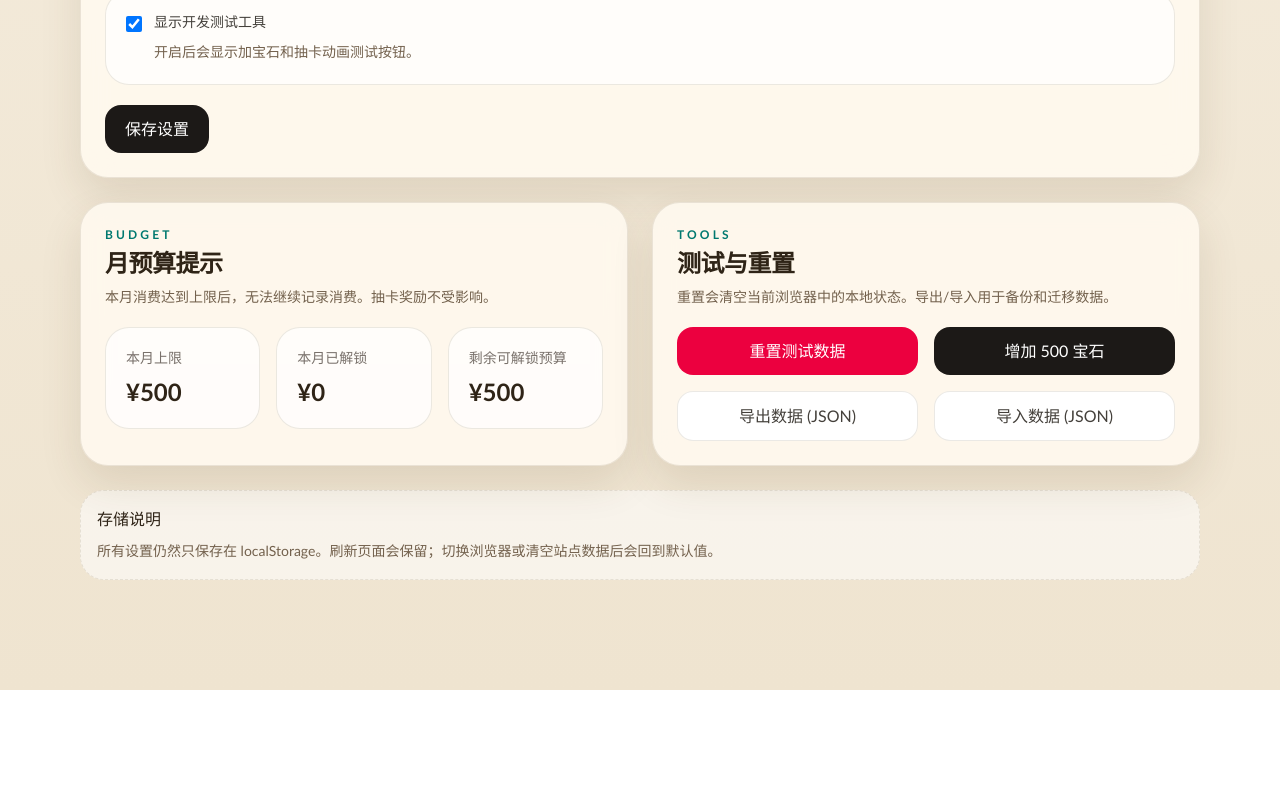
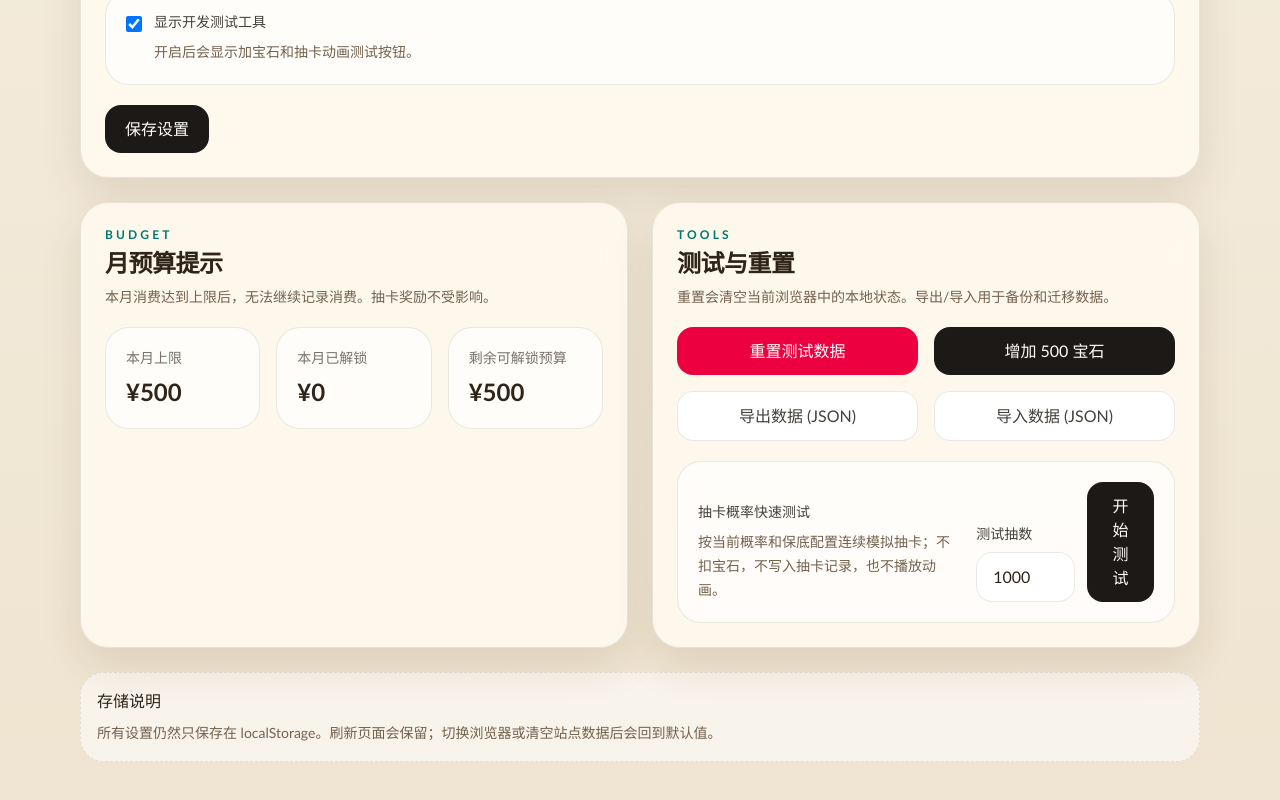
Before and after one commit to gkh-gbh/discipline-gacha, a Next.js app: page /settings in a window 1280 px wide. Shown: the part 3078-3878 px from the top of the page. Before the commit the page ends 3768 px from the top, so only its background shows below. Built offline with nearby package versions, Linux system fonts and the light colour scheme.

Commit message:
feat: 添加抽卡频率模拟功能及相关测试

```diff
--- a/src/app/settings/page.tsx
+++ b/src/app/settings/page.tsx
@@ -5,10 +5,24 @@ import { useEffect, useMemo, useState } from "react";
 import { useAppState } from "@/components/app-state-provider";
 import { PlaceholderNote, SectionCard } from "@/components/ui";
 import { formatOpenDaysLabel, WEEKDAY_OPTIONS } from "@/lib/date";
+import {
+  simulateGachaPullFrequencies,
+  WEEKEND_GACHA_POOL,
+} from "@/lib/gacha";
 import { difficultyMeta, normalizeTaskRewardSettings } from "@/lib/task-rewards";
-import type { GachaTierSetting, TaskDifficulty, TaskRewardSettings } from "@/types/domain";
+import type {
+  GachaRewardTier,
+  GachaTierSetting,
+  RewardRarity,
+  TaskDifficulty,
+  TaskRewardSettings,
+} from "@/types/domain";
 
 type RewardDraftState = Record<TaskDifficulty, { gems: string; dust: string }>;
+
+type GachaSimulationResult = ReturnType<typeof simulateGachaPullFrequencies>;
+
+const GACHA_RARITY_ORDER: RewardRarity[] = ["N", "R", "SR", "SSR", "UR"];
 
 function createRewardDraft(settings: TaskRewardSettings): RewardDraftState {
   return {
@@ -71,6 +85,8 @@ export default function SettingsPage() {
   const [rewardDraft, setRewardDraft] = useState<RewardDraftState>(
     createRewardDraft(appState.userSettings.taskRewardSettings),
   );
+  const [simulationPullCount, setSimulationPullCount] = useState("1000");
+  const [simulationResult, setSimulationResult] = useState<GachaSimulationResult | null>(null);
   const [actionMessage, setActionMessage] = useState<string | null>(null);
 
   const shouldShowDevTools = appState.userSettings.showDevTools;
@@ -234,6 +250,33 @@ export default function SettingsPage() {
   function handleAddDevGems() {
     addDevGems(500);
     setActionMessage("已增加 500 宝石。");
+  }
+
+  function handleRunGachaSimulation() {
+    const count = Number(simulationPullCount);
+
+    if (!simulationPullCount.trim() || !Number.isInteger(count) || count < 1) {
+      setActionMessage("抽卡测试次数必须是大于等于 1 的整数。");
+      return;
+    }
+
+    const customTiers: GachaRewardTier[] = appState.userSettings.gachaRewardTiers.map((tier) => ({
+      id: `tier_${tier.rarity.toLowerCase()}`,
+      poolId: WEEKEND_GACHA_POOL.id,
+      ...tier,
+    }));
+
+    setSimulationResult(
+      simulateGachaPullFrequencies({
+        count,
+        pityState: appState.pityState,
+        enablePity: appState.userSettings.enablePity,
+        customTiers,
+        srPityThreshold: appState.userSettings.srPityThreshold,
+        urPityThreshold: appState.userSettings.urPityThreshold,
+      }),
+    );
+    setActionMessage(`已完成 ${count.toLocaleString("zh-CN")} 次无记录抽卡测试。`);
   }
 
   function handleExportData() {
@@ -693,6 +736,61 @@ export default function SettingsPage() {
               导入数据 (JSON)
             </button>
           </div>
+
+          {shouldShowDevTools ? (
+            <div className="mt-5 rounded-[24px] border border-[var(--line)] bg-white/70 p-5">
+              <div className="flex flex-col gap-4 lg:flex-row lg:items-end lg:justify-between">
+                <div>
+                  <p className="text-sm font-medium text-stone-700">抽卡概率快速测试</p>
+                  <p className="muted mt-2 text-sm leading-6">
+                    按当前概率和保底配置连续模拟抽卡；不扣宝石，不写入抽卡记录，也不播放动画。
+                  </p>
+                </div>
+                <div className="flex flex-col gap-3 sm:flex-row sm:items-end">
+                  <InputField
+                    label="测试抽数"
+                    value={simulationPullCount}
+                    min="1"
+                    onChange={(value) => {
+                      setSimulationPullCount(value);
+                      setActionMessage(null);
+                    }}
+                  />
+                  <button
+                    type="button"
+                    onClick={handleRunGachaSimulation}
+                    className="rounded-2xl bg-stone-900 px-5 py-3 text-sm font-medium text-white transition hover:bg-stone-700"
+                  >
+                    开始测试
+                  </button>
+                </div>
+              </div>
+
+              {simulationResult ? (
+                <div className="mt-5 space-y-3">
+                  <div className="grid gap-3 sm:grid-cols-2 lg:grid-cols-5">
+                    {GACHA_RARITY_ORDER.map((rarity) => (
+                      <div
+                        key={rarity}
+                        className="rounded-2xl border border-[var(--line)] bg-[var(--card-strong)] px-4 py-4"
+                      >
+                        <p className="text-xs font-semibold text-stone-500">{rarity}</p>
+                        <p className="mt-2 text-2xl font-semibold text-stone-900">
+                          {simulationResult.counts[rarity].toLocaleString("zh-CN")} 次
+                        </p>
+                        <p className="muted mt-1 text-sm">
+                          {(simulationResult.frequencies[rarity] * 100).toFixed(2)}%
+                        </p>
+                      </div>
+                    ))}
+                  </div>
+                  <div className="rounded-[20px] bg-stone-100 px-4 py-3 text-sm text-stone-700">
+                    共模拟 {simulationResult.count.toLocaleString("zh-CN")} 抽；保底触发 {simulationResult.pityTriggeredCount.toLocaleString("zh-CN")} 次。
+                  </div>
+                </div>
+              ) : null}
+            </div>
+          ) : null}
         </SectionCard>
       </div>
 
--- a/src/lib/gacha.ts
+++ b/src/lib/gacha.ts
@@ -280,6 +280,59 @@ export function resolveSequentialGachaPulls(options: {
   };
 }
 
+export function simulateGachaPullFrequencies(options: {
+  count: number;
+  pityState: PityState;
+  enablePity: boolean;
+  customTiers?: GachaRewardTier[];
+  srPityThreshold?: number;
+  urPityThreshold?: number;
+}) {
+  const counts: Record<RewardRarity, number> = {
+    N: 0,
+    R: 0,
+    SR: 0,
+    SSR: 0,
+    UR: 0,
+  };
+  let currentPityState = { ...options.pityState };
+  let pityTriggeredCount = 0;
+
+  for (let index = 0; index < options.count; index += 1) {
+    const result = resolveGachaRewardWithPity({
+      pityState: currentPityState,
+      enablePity: options.enablePity,
+      customTiers: options.customTiers,
+      srPityThreshold: options.srPityThreshold,
+      urPityThreshold: options.urPityThreshold,
+    });
+
+    counts[result.tier.rarity] += 1;
+    if (result.pityTriggered) {
+      pityTriggeredCount += 1;
+    }
+
+    currentPityState = {
+      ...currentPityState,
+      pullsSinceLastSR: result.nextPullsSinceLastSR,
+      pullsSinceLastSSR: result.nextPullsSinceLastSSR,
+    };
+  }
+
+  return {
+    count: options.count,
+    counts,
+    frequencies: Object.fromEntries(
+      Object.entries(counts).map(([rarity, rarityCount]) => [
+        rarity,
+        options.count > 0 ? rarityCount / options.count : 0,
+      ]),
+    ) as Record<RewardRarity, number>,
+    pityTriggeredCount,
+    nextPityState: currentPityState,
+  };
+}
+
 export function formatPullResult(pull: GachaPull) {
   const tier = getGachaTierByRarity(pull.rarity);
   const pitySuffix = pull.pityTriggered ? " · 保底触发" : "";
```
Also changed, not shown: 1 other file (tests, documents, lock files or other folders).
